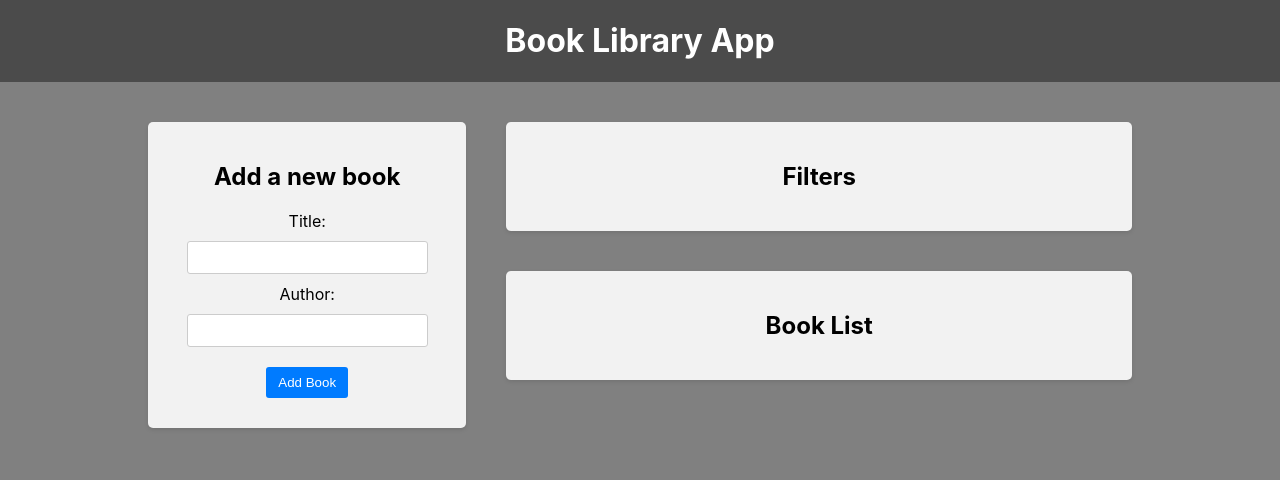
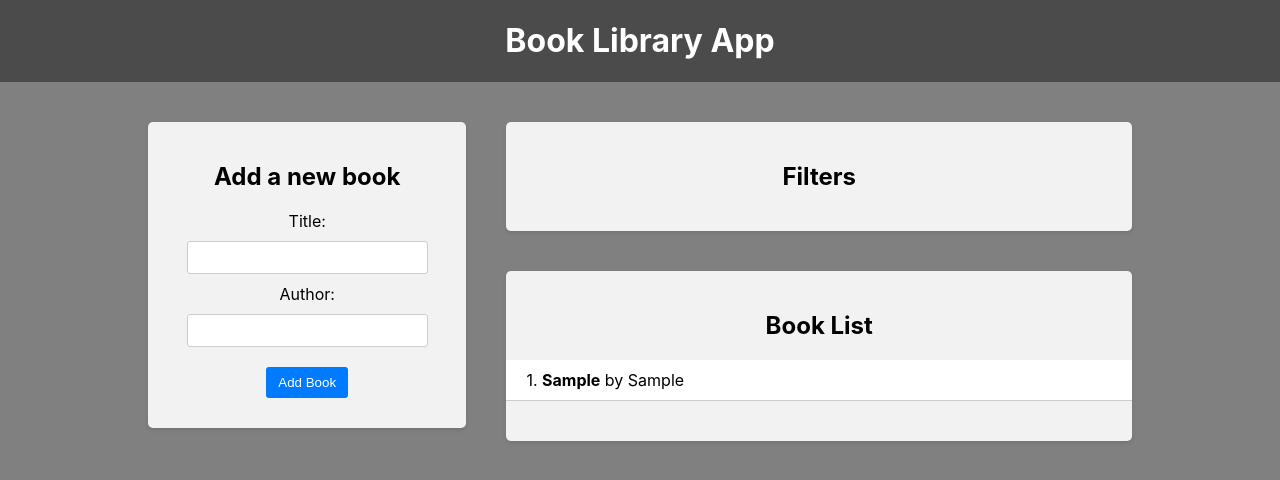
Before and after one commit to oazakharova/book-library-app, a React (Create React App) app in the folder frontend/: page / in a window 1280 px wide. Both pictures are taken after typing "Sample", "Sample" into the empty fields and a click on the button "Add Book". Shown: the top 480 px of the page. Built offline with nearby package versions, Linux system fonts and the light colour scheme.

Commit message:
getting data from the Redux store and rendering it in a Booklist component added

```diff
--- a/frontend/src/components/BookList/BookList.js
+++ b/frontend/src/components/BookList/BookList.js
@@ -1,9 +1,26 @@
+import { useSelector } from 'react-redux';
+
 import './BookList.css';
 
 const BookList = () => {
+  const books = useSelector((state) => state.books);
+
   return (
     <div className="app-block book-list">
       <h2>Book List</h2>
+      {books.length === 0 ? (
+        <p>No books available</p>
+      ) : (
+        <ul>
+          {books.map((book, i) => (
+            <li key={i}>
+              <div>
+                {++i}. <strong>{book.title}</strong> by {book.author}
+              </div>
+            </li>
+          ))}
+        </ul>
+      )}
     </div>
   );
 };
```
